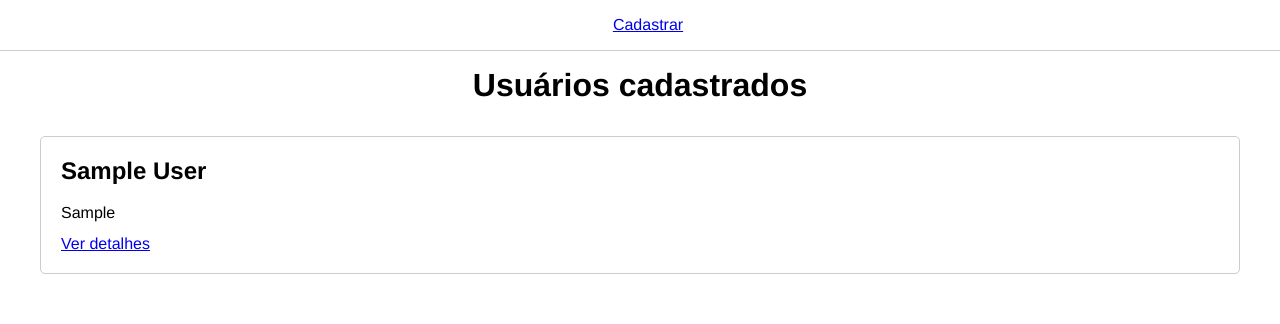
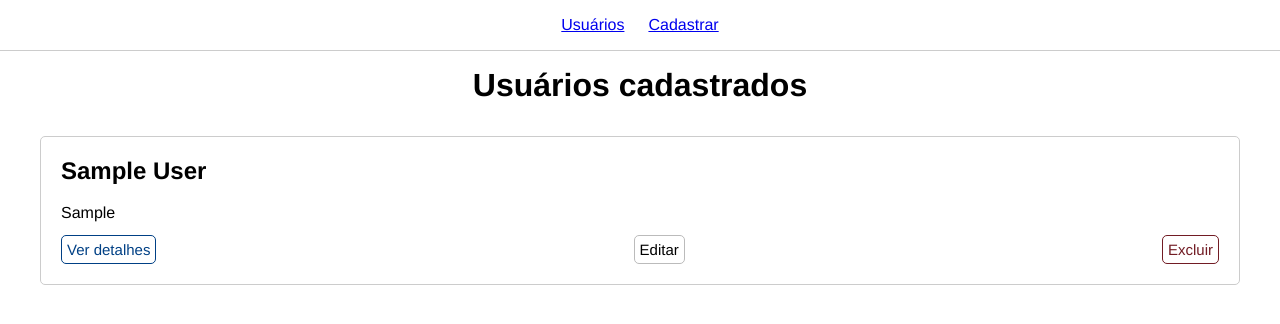
Before and after one commit to joel-luis/node-projects, a Node server app: page / in a window 1280 px wide. Shown: the top 324 px of the page. Run offline with Node 20, Linux system fonts and the light colour scheme; tables that the repository leaves empty hold one stand-in row (values such as "Sample post"); some libraries are stand-ins or nearby versions.

Commit message:
create route update user

```diff
--- a/sequelize/public/css/styles.css
+++ b/sequelize/public/css/styles.css
@@ -17,7 +17,8 @@
 }
 
 #navbar ul li {
-  margin-left: 1em;
+  display: flex;
+  gap: 1.5rem;
 }
 
 h1 {
@@ -75,4 +76,42 @@ h1 {
 
 .actions {
   display: flex;
+  justify-content: space-between;
 }
+
+.user-view {
+  max-width: 400px;
+  margin: 0 auto;
+  border: 1px solid #ccc;
+  border-radius: 5px;
+  padding: 1rem;
+  text-align: center;
+
+  a {
+    display: flex;
+    margin-top: 1rem;
+    justify-content: center;
+  }
+}
+
+.actions a,
+.actions input {
+  border: 1px solid #bbb;
+  border-radius: 5px;
+  text-decoration: none;
+  background-color: #fff;
+  padding: 5px;
+  font-size: 15px;
+  color: #000;
+  cursor: pointer;
+}
+
+.actions .details-btn {
+  border-color: #004085;
+  color: #004085;
+}
+
+.actions .delete-btn {
+  border-color: #721c24;
+  color: #721c24;
+}
--- a/sequelize/src/models/User.ts
+++ b/sequelize/src/models/User.ts
@@ -1,7 +1,7 @@
 import { DataTypes } from 'sequelize'
 import db from '../infra/sequelize'
 
-const User = db.define('User', {
+export const User = db.define('User', {
   name: {
     type: DataTypes.STRING,
     allowNull: false,
@@ -13,5 +13,3 @@ const User = db.define('User', {
     type: DataTypes.BOOLEAN,
   },
 })
-
-export default User
--- a/sequelize/src/routes/home.route.ts
+++ b/sequelize/src/routes/home.route.ts
@@ -1,12 +1,10 @@
 import { Request, Response, Router } from 'express'
-import User from '../models/User'
+import { User } from '../models/User'
 
 const homeRouter = Router()
 
 homeRouter.get('/', async (req: Request, res: Response) => {
   const users = await User.findAll({ raw: true })
-  console.log(users)
-
   res.render('home', { users })
 })
 
--- a/sequelize/src/views/home.handlebars
+++ b/sequelize/src/views/home.handlebars
@@ -5,7 +5,11 @@
       <h2>{{this.name}}</h2>
       <p>{{this.occupation}}</p>
       <div class="actions">
-        <a href="/users/{{this.id}}">Ver detalhes</a>
+        <a href="/users/{{this.id}}" class="details-btn">Ver detalhes</a>
+        <a href="/users/edit/{{this.id}}" class="edit-btn">Editar</a>
+        <form action="/users/delete/{{this.id}}" method="POST">
+          <input type="submit" value="Excluir" class="delete-btn">
+        </form>
       </div>
     </div>
   {{/each}}
--- a/sequelize/src/views/layouts/main.handlebars
+++ b/sequelize/src/views/layouts/main.handlebars
@@ -10,6 +10,7 @@
   <nav id="navbar">
     <ul>
       <li>
+        <a class="link" href="/">Usuários</a>
         <a class="link" href="/users/create">Cadastrar</a>
       </li>
     </ul>
```
Also changed, not shown: sequelize/src/routes/users.route.ts (+40 -2 lines), sequelize/src/views/useredit.handlebars (added, +21 -0 lines), sequelize/src/views/userview.handlebars (+5 -3 lines).
